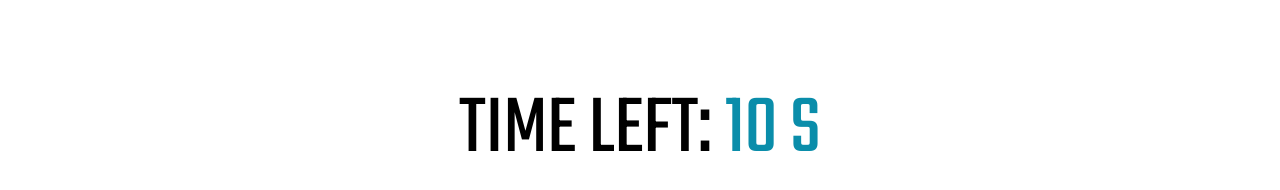
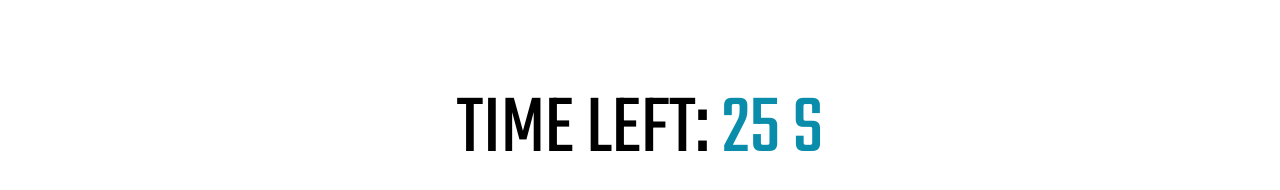
Before and after one commit to MaRrDG/erasmus-activity-6, a React (Vite) app: page / in a window 1280 px wide. Shown: the part 606-796 px from the top of the page. Built offline with nearby package versions, Linux system fonts and the light colour scheme.

Commit message:
Increased timer

```diff
--- a/src/App.tsx
+++ b/src/App.tsx
@@ -120,7 +120,7 @@ const App = () => {
                 </div>
             </main>
             <footer className="flex mt-auto justify-center items-center">
-                <Countdown ref={setRef} date={startDate.current + 15000} renderer={renderer} />
+                <Countdown ref={setRef} date={startDate.current + 30000} renderer={renderer} />
             </footer>
         </div>
     );
```
